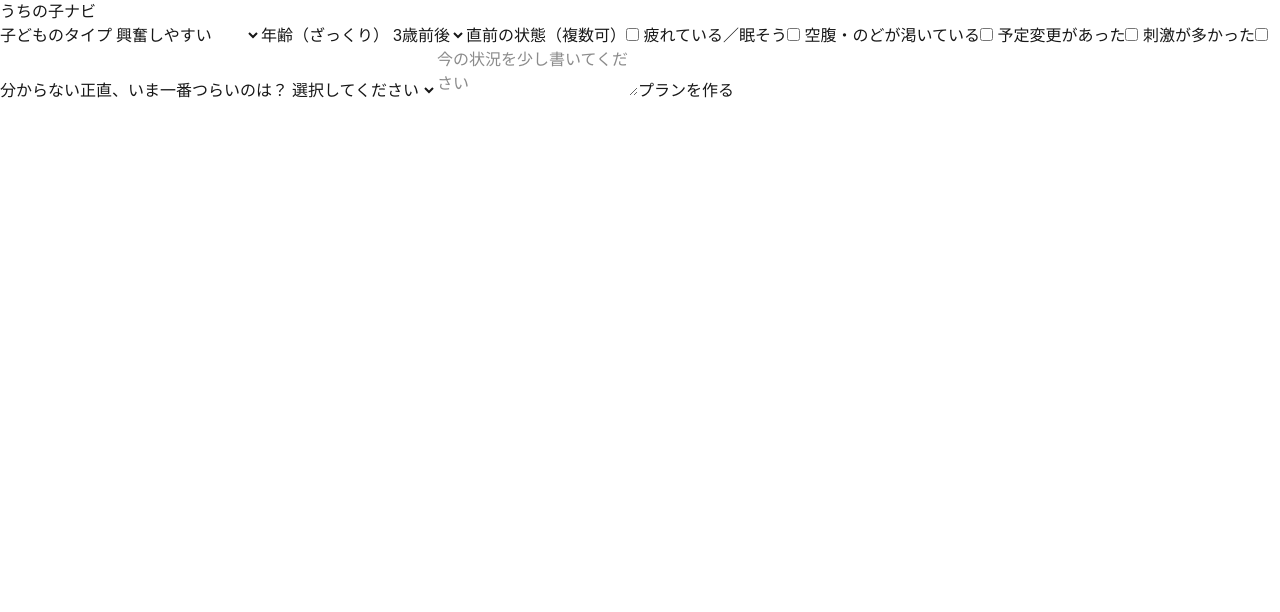
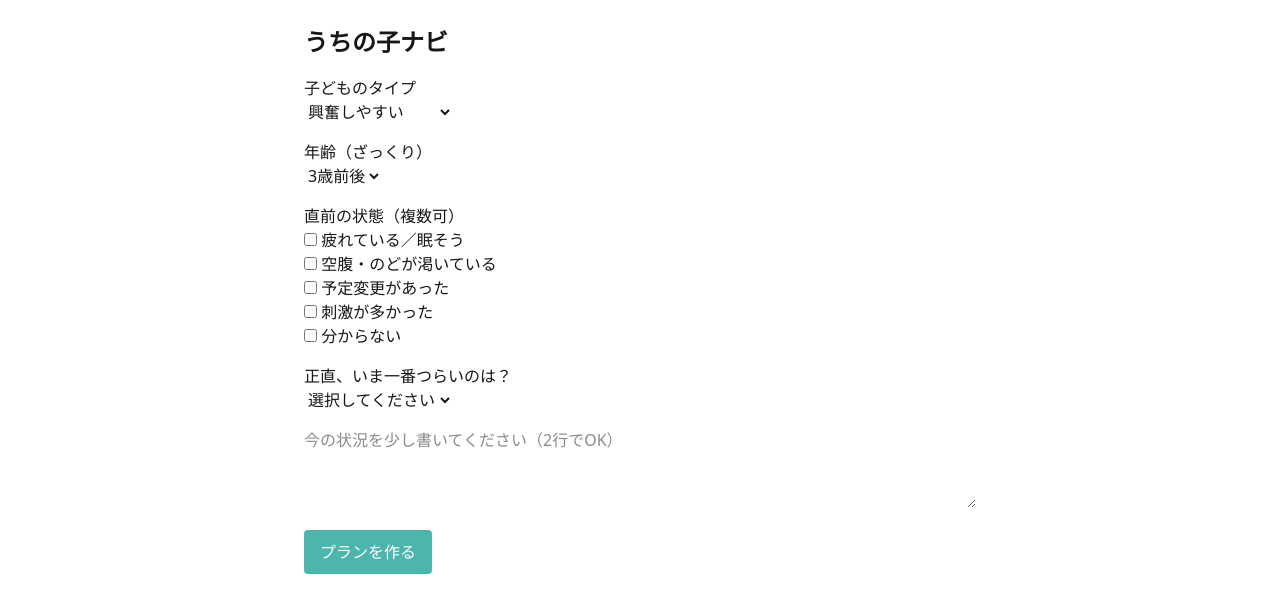
Before and after one commit to masarukita/uchinoko-navi, a Next.js app: page / in a window 1280 px wide. Shown: the top 612 px of the page. Built offline with nearby package versions, Linux system fonts and the light colour scheme.

Commit message:
fix: restore styles and tailwind setup

```diff
--- a/app/page.tsx
+++ b/app/page.tsx
@@ -1,10 +1,11 @@
 "use client";
+
 import { useState } from "react";
 
 export default function Page() {
   const [childType, setChildType] = useState("興奮しやすい");
   const [problem, setProblem] = useState("");
-  const [ageGroup, setAgeGroup] = useState<"2"|"3"|"4">("3");
+  const [ageGroup, setAgeGroup] = useState("3");
   const [triggers, setTriggers] = useState<string[]>([]);
   const [parentStress, setParentStress] = useState("");
   const [loading, setLoading] = useState(false);
@@ -12,27 +13,38 @@ export default function Page() {
   const [err, setErr] = useState("");
 
   const toggleTrigger = (v: string) => {
-    setTriggers(p => p.includes(v) ? p.filter(x=>x!==v) : [...p, v]);
+    setTriggers((p) =>
+      p.includes(v) ? p.filter((x) => x !== v) : [...p, v]
+    );
   };
 
   const submit = async () => {
-    setErr(""); setResult(null); setLoading(true);
+    setErr("");
+    setResult(null);
+    setLoading(true);
+
     const controller = new AbortController();
-    const t = setTimeout(()=>controller.abort(), 10000);
+    const t = setTimeout(() => controller.abort(), 10000);
+
     try {
       const res = await fetch("/api/plan", {
         method: "POST",
         headers: { "Content-Type": "application/json" },
         signal: controller.signal,
         body: JSON.stringify({
-          childType, problem, ageGroup, triggers, parentStress
-        })
+          childType,
+          problem,
+          ageGroup,
+          triggers,
+          parentStress,
+        }),
       });
+
       const data = await res.json();
       if (!data?.plan) throw new Error("PLAN_FAILED");
       setResult(data.plan);
-    } catch (e:any) {
-      setErr(e?.name==="AbortError" ? "TIMEOUT" : "PLAN_FAILED");
+    } catch (e: any) {
+      setErr(e.name === "AbortError" ? "TIMEOUT" : "PLAN_FAILED");
     } finally {
       clearTimeout(t);
       setLoading(false);
@@ -40,60 +52,122 @@ export default function Page() {
   };
 
   return (
-    <main>
-      <h1>うちの子ナビ</h1>
+    <main
+      style={{
+        maxWidth: "720px",
+        margin: "0 auto",
+        padding: "24px",
+        fontFamily:
+          "system-ui, -apple-system, BlinkMacSystemFont, Helvetica, Arial",
+      }}
+    >
+      <h1 style={{ fontSize: "24px", fontWeight: "bold", marginBottom: "16px" }}>
+        うちの子ナビ
+      </h1>
 
+      <div style={{ marginBottom: "16px" }}>
         <label>子どものタイプ</label>
-      <select value={childType} onChange={e=>setChildType(e.target.value)}>
+        <br />
+        <select
+          value={childType}
+          onChange={(e) => setChildType(e.target.value)}
+        >
           <option>興奮しやすい</option>
           <option>不安になりやすい</option>
           <option>甘えが強い</option>
         </select>
+      </div>
 
+      <div style={{ marginBottom: "16px" }}>
         <label>年齢（ざっくり）</label>
-      <select value={ageGroup} onChange={e=>setAgeGroup(e.target.value as any)}>
+        <br />
+        <select
+          value={ageGroup}
+          onChange={(e) => setAgeGroup(e.target.value)}
+        >
           <option value="2">2歳前後</option>
           <option value="3">3歳前後</option>
           <option value="4">4歳前後</option>
         </select>
+      </div>
 
+      <div style={{ marginBottom: "16px" }}>
         <label>直前の状態（複数可）</label>
         {[
           "疲れている／眠そう",
           "空腹・のどが渇いている",
           "予定変更があった",
           "刺激が多かった",
-        "分からない"
-      ].map(v=>(
-        <label key={v}>
-          <input type="checkbox"
+          "分からない",
+        ].map((v) => (
+          <div key={v}>
+            <label>
+              <input
+                type="checkbox"
                 checked={triggers.includes(v)}
-            onChange={()=>toggleTrigger(v)}
-          /> {v}
+                onChange={() => toggleTrigger(v)}
+              />{" "}
+              {v}
             </label>
+          </div>
         ))}
+      </div>
 
+      <div style={{ marginBottom: "16px" }}>
         <label>正直、いま一番つらいのは？</label>
-      <select value={parentStress} onChange={e=>setParentStress(e.target.value)}>
+        <br />
+        <select
+          value={parentStress}
+          onChange={(e) => setParentStress(e.target.value)}
+        >
           <option value="">選択してください</option>
           <option value="余裕がない">もう余裕がない</option>
           <option value="周りの目">周りの目がつらい</option>
           <option value="正解が分からない">正解が分からない</option>
           <option value="毎回疲れる">毎回同じで疲れる</option>
         </select>
+      </div>
 
+      <div style={{ marginBottom: "16px" }}>
         <textarea
-        placeholder="今の状況を少し書いてください"
+          placeholder="今の状況を少し書いてください（2行でOK）"
           value={problem}
-        onChange={e=>setProblem(e.target.value)}
+          onChange={(e) => setProblem(e.target.value)}
+          style={{ width: "100%", minHeight: "80px" }}
         />
+      </div>
 
-      <button onClick={submit} disabled={loading}>
+      <button
+        onClick={submit}
+        disabled={loading}
+        style={{
+          padding: "10px 16px",
+          background: "#4DB6AC",
+          color: "#fff",
+          border: "none",
+          borderRadius: "4px",
+          cursor: "pointer",
+        }}
+      >
         {loading ? "考え中…" : "プランを作る"}
       </button>
 
-      {err && <p style={{color:"red"}}>{err}</p>}
-      {result && <pre>{JSON.stringify(result, null, 2)}</pre>}
+      {err && (
+        <p style={{ color: "red", marginTop: "12px" }}>{err}</p>
+      )}
+
+      {result && (
+        <pre
+          style={{
+            marginTop: "24px",
+            padding: "16px",
+            background: "#f7f8f9",
+            whiteSpace: "pre-wrap",
+          }}
+        >
+          {JSON.stringify(result, null, 2)}
+        </pre>
+      )}
     </main>
   );
 }
--- a/package.json
+++ b/package.json
@@ -20,9 +20,11 @@
     "@types/node": "^20",
     "@types/react": "^19",
     "@types/react-dom": "^19",
+    "autoprefixer": "^10.5.0",
     "eslint": "^9",
     "eslint-config-next": "16.2.4",
-    "tailwindcss": "^4",
+    "postcss": "^8.5.10",
+    "tailwindcss": "^4.2.4",
     "typescript": "^5"
   }
 }
--- /dev/null
+++ b/tailwind.config.js
@@ -0,0 +1,8 @@
+/** @type {import('tailwindcss').Config} */
+module.exports = {
+  content: [],
+  theme: {
+    extend: {},
+  },
+  plugins: [],
+}
```
Also changed, not shown: 1 other file (tests, documents, lock files or other folders). Lines whose indentation alone changed are shown as unchanged.
